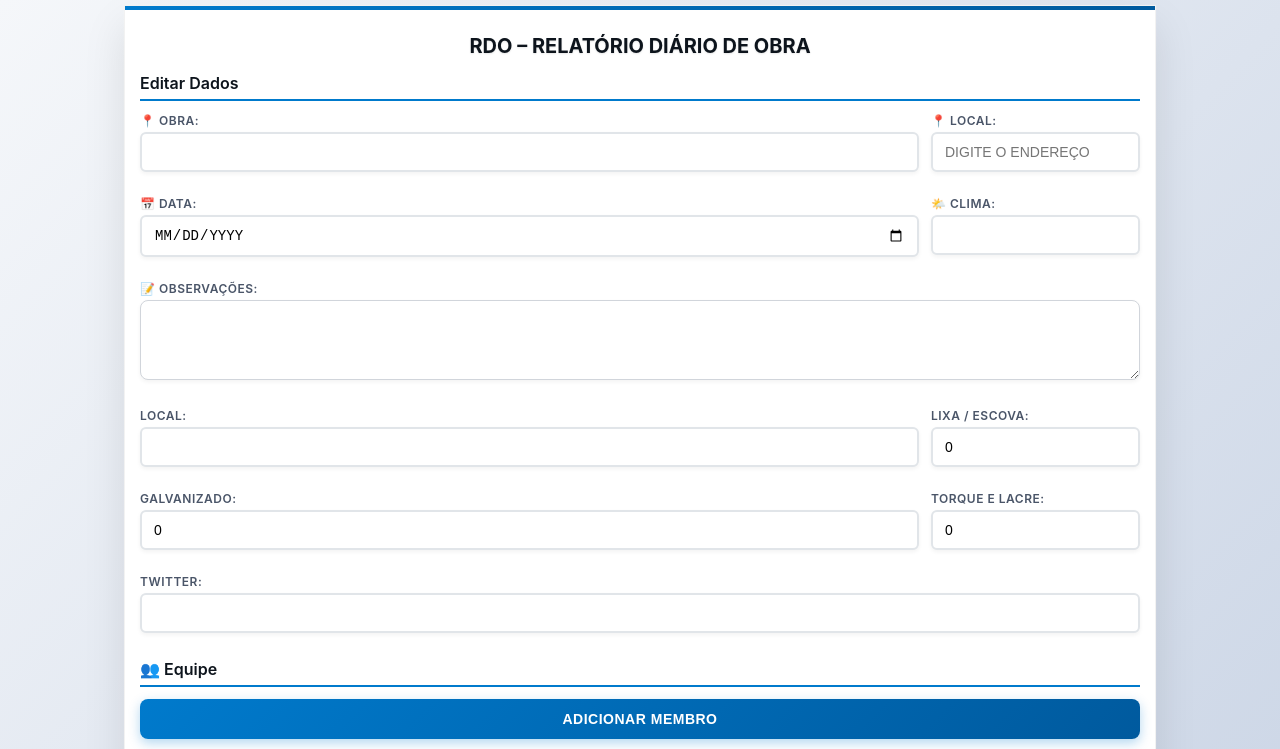
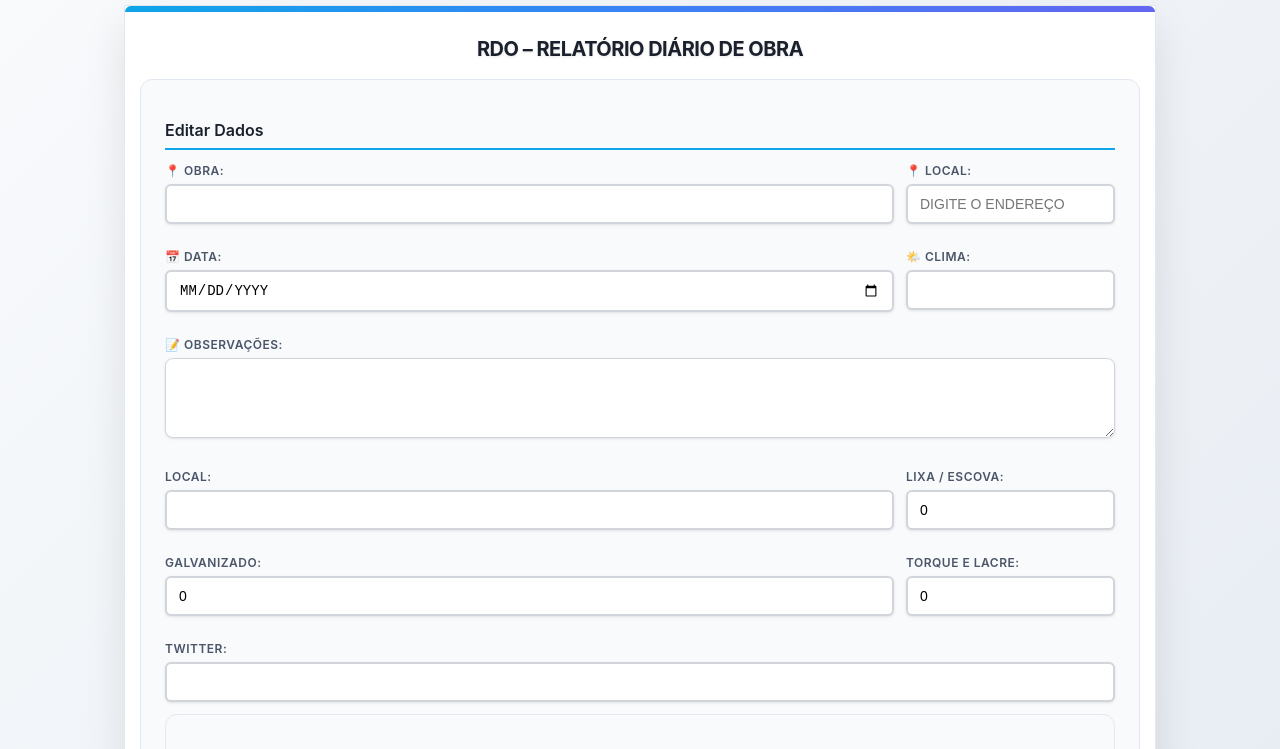
Before and after one commit to auriceliocruz/rdo, a website: page index.html in a window 1280 px wide. Shown: the top 749 px of the page. Drawn offline with Linux system fonts and the light colour scheme.

Commit message:
Estilo aprimorado para ser ainda mais Figma-like

```diff
--- a/index.html
+++ b/index.html
@@ -10,18 +10,19 @@
             font-family: 'Inter', -apple-system, BlinkMacSystemFont, 'Segoe UI', Roboto, sans-serif;
             margin: 0;
             padding: 20px;
-            background: linear-gradient(135deg, #f5f7fa 0%, #c3cfe2 100%);
-            color: #333;
+            background: linear-gradient(135deg, #f8fafc 0%, #e2e8f0 100%);
+            color: #1a202c;
             min-height: 100vh;
+            line-height: 1.5;
         }
         .container {
-            max-width: 1000px;
+            max-width: 1024px;
             margin: auto;
             background: #ffffff;
-            padding: 40px;
+            padding: 48px;
             border-radius: 16px;
-            box-shadow: 0 20px 40px rgba(0, 0, 0, 0.1), 0 0 0 1px rgba(255, 255, 255, 0.05);
-            border: 1px solid rgba(0, 0, 0, 0.05);
+            box-shadow: 0 10px 25px rgba(0, 0, 0, 0.08), 0 4px 10px rgba(0, 0, 0, 0.04);
+            border: 1px solid #e2e8f0;
             position: relative;
             overflow: hidden;
         }
@@ -31,27 +32,33 @@
             top: 0;
             left: 0;
             right: 0;
-            height: 4px;
-            background: linear-gradient(90deg, #007acc, #005a9e);
+            height: 6px;
+            background: linear-gradient(90deg, #0ea5e9, #3b82f6, #6366f1);
+            border-radius: 16px 16px 0 0;
         }
         h1 {
             text-align: center;
-            color: #0d141c;
-            font-size: 32px;
+            color: #1a202c;
+            font-size: 36px;
             font-weight: 700;
-            margin-bottom: 40px;
-            text-shadow: 0 1px 2px rgba(0, 0, 0, 0.1);
+            margin-bottom: 48px;
+            letter-spacing: -0.025em;
+            text-shadow: 0 1px 3px rgba(0, 0, 0, 0.1);
         }
         .section {
-            margin-bottom: 40px;
+            margin-bottom: 48px;
+            background: #f8fafc;
+            padding: 24px;
+            border-radius: 12px;
+            border: 1px solid #e2e8f0;
         }
         .section h2 {
-            font-size: 24px;
+            font-size: 20px;
             font-weight: 600;
-            color: #0d141c;
-            margin-bottom: 20px;
-            padding-bottom: 12px;
-            border-bottom: 2px solid #007acc;
+            color: #1a202c;
+            margin-bottom: 16px;
+            padding-bottom: 8px;
+            border-bottom: 2px solid #0ea5e9;
             display: flex;
             align-items: center;
             gap: 8px;
@@ -59,10 +66,10 @@
         .form-grid {
             display: grid;
             grid-template-columns: 1fr 1fr;
-            gap: 20px;
+            gap: 24px;
         }
         .form-group {
-            margin-bottom: 20px;
+            margin-bottom: 24px;
         }
         .form-group label {
             display: block;
@@ -76,19 +83,19 @@
         .form-group input, .form-group textarea {
             width: 100%;
             padding: 16px 20px;
-            border: 2px solid #e1e5e9;
-            border-radius: 12px;
+            border: 2px solid #d1d5db;
+            border-radius: 8px;
             font-size: 16px;
             background-color: #ffffff;
-            transition: all 0.3s ease;
+            transition: all 0.2s ease;
             box-sizing: border-box;
             text-transform: uppercase;
-            box-shadow: 0 2px 4px rgba(0, 0, 0, 0.05);
+            box-shadow: 0 1px 3px rgba(0, 0, 0, 0.1);
         }
         .form-group input:focus, .form-group textarea:focus {
             outline: none;
-            border-color: #007acc;
-            box-shadow: 0 0 0 4px rgba(0, 122, 204, 0.1), 0 4px 12px rgba(0, 0, 0, 0.1);
+            border-color: #0ea5e9;
+            box-shadow: 0 0 0 3px rgba(14, 165, 233, 0.1), 0 4px 12px rgba(0, 0, 0, 0.15);
             transform: translateY(-1px);
         }
         .button-group {
@@ -96,25 +103,27 @@
             gap: 16px;
             margin-top: 32px;
             flex-wrap: wrap;
+            justify-content: center;
         }
         button {
             padding: 16px 32px;
-            background: linear-gradient(135deg, #007acc, #005a9e);
+            background: linear-gradient(135deg, #0ea5e9, #3b82f6);
             color: #ffffff;
             border: none;
-            border-radius: 12px;
+            border-radius: 8px;
             font-size: 16px;
             font-weight: 600;
             cursor: pointer;
-            transition: all 0.3s ease;
-            box-shadow: 0 4px 12px rgba(0, 122, 204, 0.3);
+            transition: all 0.2s ease;
+            box-shadow: 0 4px 12px rgba(14, 165, 233, 0.3);
             text-transform: uppercase;
             letter-spacing: 0.5px;
+            min-width: 140px;
         }
         button:hover {
-            background: linear-gradient(135deg, #005a9e, #004080);
+            background: linear-gradient(135deg, #0284c7, #2563eb);
             transform: translateY(-2px);
-            box-shadow: 0 8px 20px rgba(0, 122, 204, 0.4);
+            box-shadow: 0 8px 20px rgba(14, 165, 233, 0.4);
         }
         button:active {
             transform: translateY(0);
@@ -126,61 +135,66 @@
             overflow: hidden;
             box-shadow: 0 4px 12px rgba(0, 0, 0, 0.08);
             background: #ffffff;
+            margin-top: 16px;
         }
         .quality-table th, .quality-table td {
             padding: 20px;
             text-align: left;
-            border-bottom: 1px solid #e1e5e9;
+            border-bottom: 1px solid #e2e8f0;
         }
         .quality-table th {
-            background: linear-gradient(135deg, #f8f9fa, #e9ecef);
+            background: linear-gradient(135deg, #f1f5f9, #e2e8f0);
             font-weight: 700;
-            color: #0d141c;
+            color: #1a202c;
             text-transform: uppercase;
             letter-spacing: 0.5px;
+            font-size: 14px;
         }
         .quality-table tr:last-child td {
             border-bottom: none;
         }
         .quality-table tr:hover {
-            background-color: #f8f9fa;
+            background-color: #f8fafc;
         }
         .equipe-item {
             display: flex;
             gap: 12px;
             margin-bottom: 12px;
             align-items: center;
-            background: #f8f9fa;
-            padding: 12px;
+            background: #ffffff;
+            padding: 16px;
             border-radius: 8px;
-            border: 1px solid #e1e5e9;
+            border: 1px solid #e2e8f0;
+            box-shadow: 0 2px 4px rgba(0, 0, 0, 0.05);
         }
         .equipe-item input {
             flex: 1;
             padding: 12px 16px;
             border: 1px solid #d1d5db;
-            border-radius: 8px;
+            border-radius: 6px;
             font-size: 14px;
             text-transform: uppercase;
-            background: #ffffff;
+            background: #f8fafc;
             transition: border-color 0.2s;
         }
         .equipe-item input:focus {
-            border-color: #007acc;
+            border-color: #0ea5e9;
             outline: none;
+            background: #ffffff;
         }
         .equipe-item button {
             padding: 8px 16px;
-            background: #dc3545;
+            background: #ef4444;
             color: white;
             border: none;
             border-radius: 6px;
             cursor: pointer;
             font-size: 12px;
             transition: background 0.2s;
+            font-weight: 600;
         }
         .equipe-item button:hover {
-            background: #c82333;
+            background: #dc2626;
         }
         @media (min-width: 769px) {
             .container {
```
